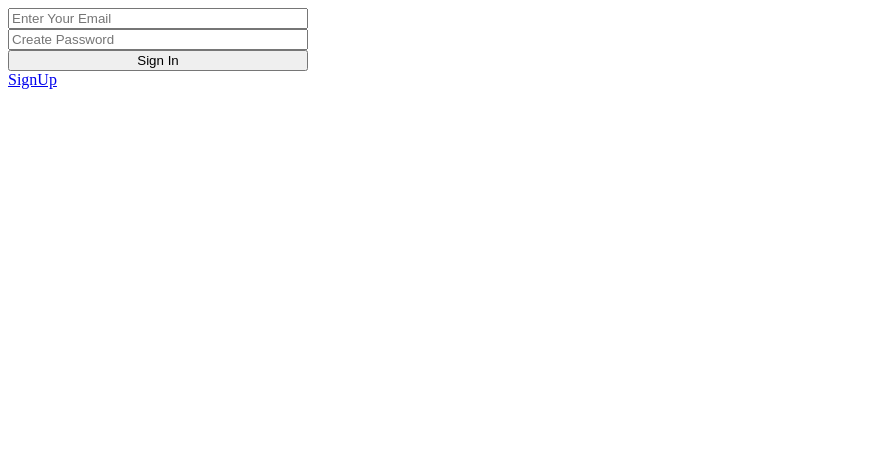
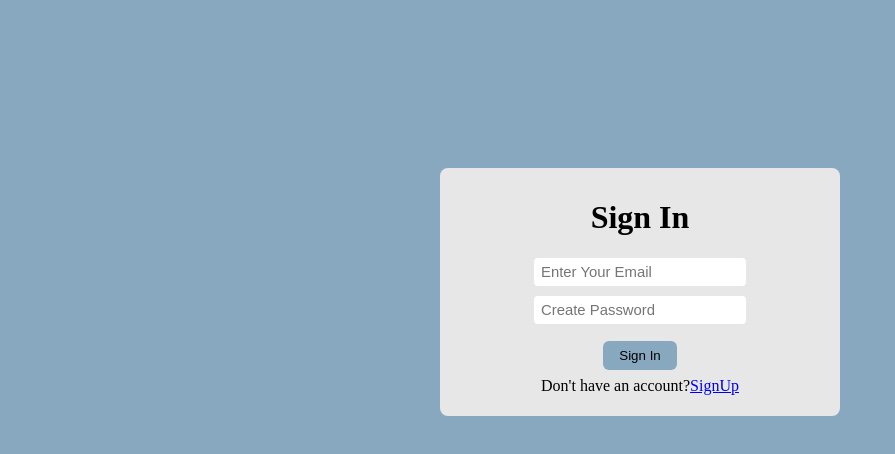
Before and after one commit to ajay09a/Social-Interaction, a React (Create React App) app: page / in a window 1280 px wide. Shown: the top 454 px of the page, without its empty margins (0-895 px from the left). Built offline with nearby package versions, Linux system fonts and the light colour scheme.

Commit message:
add style to sign in page

```diff
--- a/src/components/App.js
+++ b/src/components/App.js
@@ -1,19 +1,21 @@
-import SignUp from "./SignUp";
+import React, {useState} from "react";
 import { BrowserRouter, Route, Routes } from "react-router-dom";
-import { ToastContainer } from "react-toastify";
+import { ToastContainer, toast } from "react-toastify";
 import "react-toastify/dist/ReactToastify.css";
 import SignIn from "./SignIn";
+import SignUp from "./SignUp";
 import Home from "./Home";
 
 function App() {
+  const [userLoggedIn, setuserLoggedIn] = useState(false)
   return (
     <>
     <ToastContainer />
     <BrowserRouter>
       <Routes>
-        <Route path="/" element={<SignIn />}></Route>
+        <Route path="/" element={<SignIn setuserLoggedIn={setuserLoggedIn} />}></Route>
         <Route path="/signup" element={<SignUp />}></Route>
-        <Route path="/user/home" element={<Home />}></Route>
+        {userLoggedIn?<Route path="/user/home" element={<Home />}></Route>:null}
       </Routes>
     </BrowserRouter>
     </>
--- a/src/components/SignIn.js
+++ b/src/components/SignIn.js
@@ -3,8 +3,9 @@ import { signInWithEmailAndPassword } from 'firebase/auth'
 import { auth } from '../firebase'
 import {toast} from 'react-toastify'
 import {Link, useNavigate} from 'react-router-dom'
+import styles from '../styles/signIn.module.css'
 
-const SignIn = () => {
+const SignIn = ({setuserLoggedIn}) => {
     const [email, setemail] = useState("");
     const [password, setpassword] = useState("");
     const navigate = useNavigate();
@@ -20,6 +21,7 @@ const SignIn = () => {
             return;
         }
         signInWithEmailAndPassword(auth, email, password).then((res)=>{
+          setuserLoggedIn(true)
           navigate("/user/home")
           toast.success(`Welcome! ${res.user.displayName}`)
         })
@@ -29,13 +31,15 @@ const SignIn = () => {
 
     }
   return (
-    <div>
-        <form onSubmit={handleSubmit} style={{display:"flex", flexDirection: "column", width:300}}>
-            <input placeholder='Enter Your Email' onChange={(e)=>setemail(e.target.value)} />
-            <input placeholder='Create Password' onChange={(e)=>setpassword(e.target.value)} />
-            <button>Sign In</button>
-            <Link to="/signup">SignUp</Link>
-        </form>
+    <div className={styles.container}>
+      <h1>Sign In</h1>
+      <form onSubmit={handleSubmit} className={styles.form}>
+          <input placeholder='Enter Your Email' onChange={(e)=>setemail(e.target.value)} />
+          <input placeholder='Create Password' onChange={(e)=>setpassword(e.target.value)} />
+          <button>Sign In</button>
+      </form>
+      <span>Don't have an account?</span>
+      <Link to="/signup">SignUp</Link>
     </div>
   )
 }
--- /dev/null
+++ b/src/styles/signIn.module.css
@@ -0,0 +1,34 @@
+body{
+    background-color: #88a8bf;
+}
+.container {
+    background: #e7e7e7;
+    width: 400px;
+    border-radius: 8px;
+    text-align: center;
+    padding: 10px 0px 21px 0px;
+    margin: 0 auto;
+    top: 20vh;
+    position: relative;
+}
+.form{
+    display: flex;
+    flex-direction: column;
+    align-items: center;
+}
+.form input{
+    margin-bottom: 10px;
+    border-radius: 4px;
+    border: none;
+    padding: 6px 7px;
+    font-size: 0.93rem;
+}
+
+.form button{
+    border-radius: 6px;
+    background-color: #88a8bf;
+    padding: 7px 16px;
+    margin: 7px 0px;
+    border-style: hidden;
+    cursor: pointer;
+}
```
Also changed, not shown: src/components/chat components/FriendsList.js (added, +15 -0 lines), src/styles/index.css (deleted).
